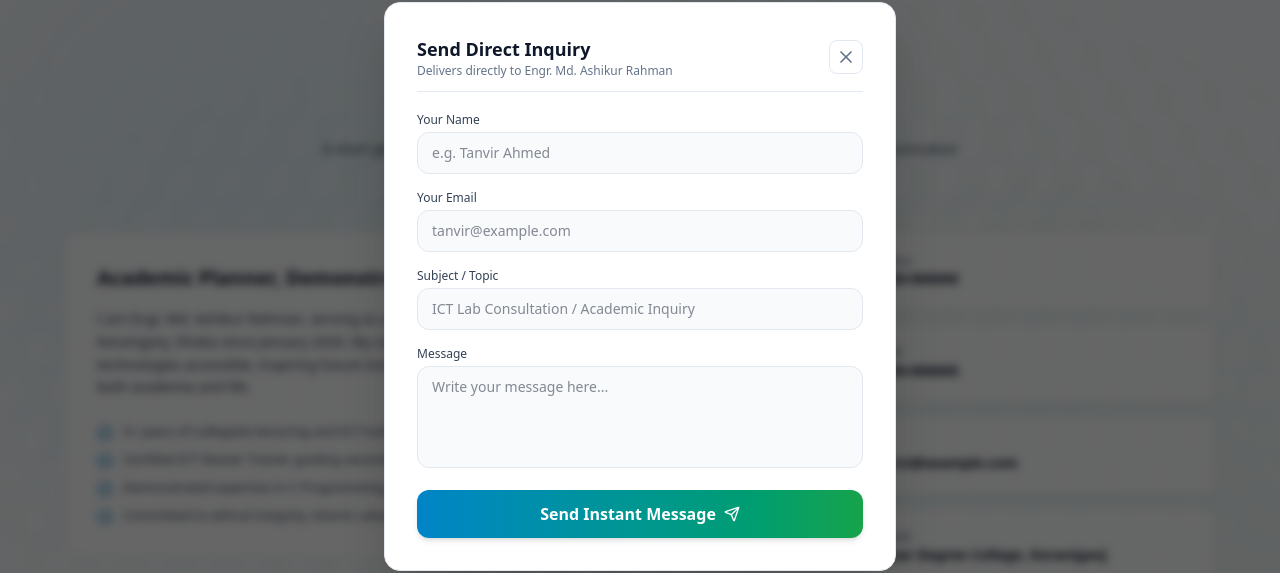
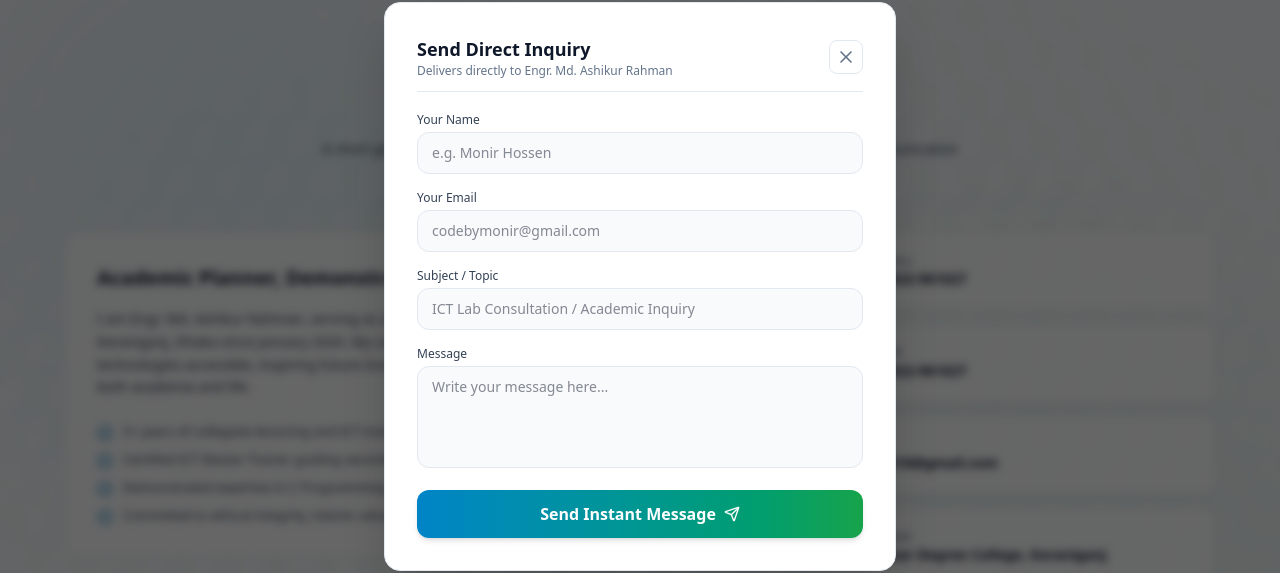
Before and after one commit to CodeByMonir/MdAshikurRahman, a Next.js app: page /about in a window 1280 px wide. Both pictures are taken after a click on the button "Send Direct Inquiry". Shown: the part 114-687 px from the top of the page. Built offline with nearby package versions, Linux system fonts and the light colour scheme.

Commit message:
Updated the about section

```diff
--- a/src/app/about/page.jsx
+++ b/src/app/about/page.jsx
@@ -1,20 +1,21 @@
 'use client';
 
-import { useState, useRef } from 'react';
-import { motion, AnimatePresence } from 'framer-motion';
+import emailjs from '@emailjs/browser';
+import { AnimatePresence, motion } from 'framer-motion';
 import {
     CheckCircle2,
+    Loader2,
     Mail,
     MapPin,
     MessageCircle,
     Phone,
     Send,
     User,
-    X,
-    Loader2
+    X
 } from 'lucide-react';
-import { FaFacebookF, FaGithub, FaInstagram, FaLinkedinIn } from 'react-icons/fa6';
-import emailjs from '@emailjs/browser';
+import { useRef, useState } from 'react';
+import { FaYoutube } from 'react-icons/fa';
+import { FaFacebookF, FaInstagram, FaLinkedinIn } from 'react-icons/fa6';
 import { ToastContainer, toast } from 'react-toastify';
 import 'react-toastify/dist/ReactToastify.css';
 
@@ -26,29 +27,29 @@ export default function AboutSection() {
     const contactChannels = [
         {
             label: 'Phone Call',
-            value: '+880 1700-000000',
-            href: 'tel:+8801700000000',
+            value: '+880 01822-961027',
+            href: 'tel:+88001822961027',
             icon: Phone,
             color: 'text-sky-500 dark:text-[#38BDF8]',
         },
         {
             label: 'WhatsApp',
-            value: '+880 1700-000000',
-            href: 'https://wa.me/8801700000000',
+            value: '+880 01822-961027',
+            href: 'https://wa.me/88001822961027',
             icon: MessageCircle,
             color: 'text-emerald-500 dark:text-[#4ADE80]',
         },
         {
             label: 'Email',
-            value: 'ashikur.ict@example.com',
-            href: 'mailto:ashikur.ict@example.com',
+            value: 'ashik.6310@gmail.com',
+            href: 'mailto:ashik.6310@gmail.com',
             icon: Mail,
             color: 'text-sky-600 dark:text-[#38BDF8]',
         },
         {
             label: 'Workplace',
             value: 'Nayabazar Degree College, Keraniganj',
-            href: '#campus',
+            href: 'https://maps.app.goo.gl/6qVyuF7FY71tcMqD6',
             icon: MapPin,
             color: 'text-emerald-600 dark:text-[#4ADE80]',
         },
@@ -57,13 +58,13 @@ export default function AboutSection() {
     const socialLinks = [
         {
             name: 'Facebook',
-            href: 'https://facebook.com',
+            href: 'http://www.fb.com/arashik2019',
             icon: FaFacebookF,
             hoverClass: 'hover:text-[#1877F2] hover:border-[#1877F2]/40',
         },
         {
             name: 'Instagram',
-            href: 'https://instagram.com',
+            href: 'https://instagram.com/ashik.6310',
             icon: FaInstagram,
             hoverClass: 'hover:text-[#E4405F] hover:border-[#E4405F]/40',
         },
@@ -74,10 +75,10 @@ export default function AboutSection() {
             hoverClass: 'hover:text-[#0A66C2] hover:border-[#0A66C2]/40',
         },
         {
-            name: 'GitHub',
-            href: 'https://github.com',
-            icon: FaGithub,
-            hoverClass: 'hover:text-black dark:hover:text-white hover:border-black/40 dark:hover:border-white/40',
+            name: 'YouTube',
+            href: 'https://www.youtube.com/c/ashiksir',
+            icon: FaYoutube,
+            hoverClass: 'hover:text-[#FF0000] hover:border-[#FF0000]/40',
         },
     ];
 
@@ -408,7 +409,7 @@ export default function AboutSection() {
                                         type="text"
                                         name="from_name"
                                         required
-                                        placeholder="e.g. Tanvir Ahmed"
+                                        placeholder="e.g. Monir Hossen"
                                         className="w-full px-3.5 py-2.5 rounded-xl text-xs sm:text-sm bg-[#F8FAFC] dark:bg-[#090D16] border border-[#E2E8F0] dark:border-[rgba(56,189,248,0.15)] text-[#0F172A] dark:text-[#F8FAFC] focus:outline-none focus:border-[#0284C7] dark:focus:border-[#38BDF8]"
                                     />
                                 </div>
@@ -421,7 +422,7 @@ export default function AboutSection() {
                                         type="email"
                                         name="from_email"
                                         required
-                                        placeholder="tanvir@example.com"
+                                        placeholder="codebymonir@gmail.com"
                                         className="w-full px-3.5 py-2.5 rounded-xl text-xs sm:text-sm bg-[#F8FAFC] dark:bg-[#090D16] border border-[#E2E8F0] dark:border-[rgba(56,189,248,0.15)] text-[#0F172A] dark:text-[#F8FAFC] focus:outline-none focus:border-[#0284C7] dark:focus:border-[#38BDF8]"
                                     />
                                 </div>
```
